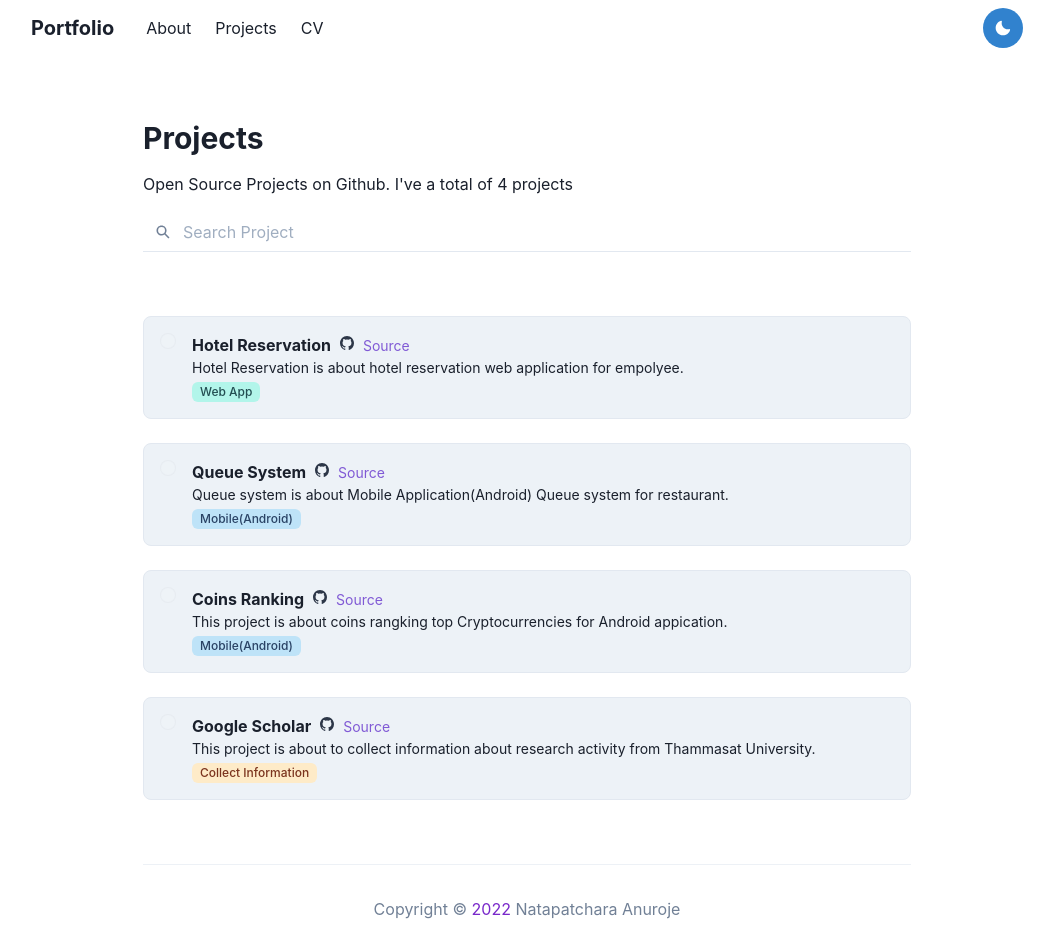
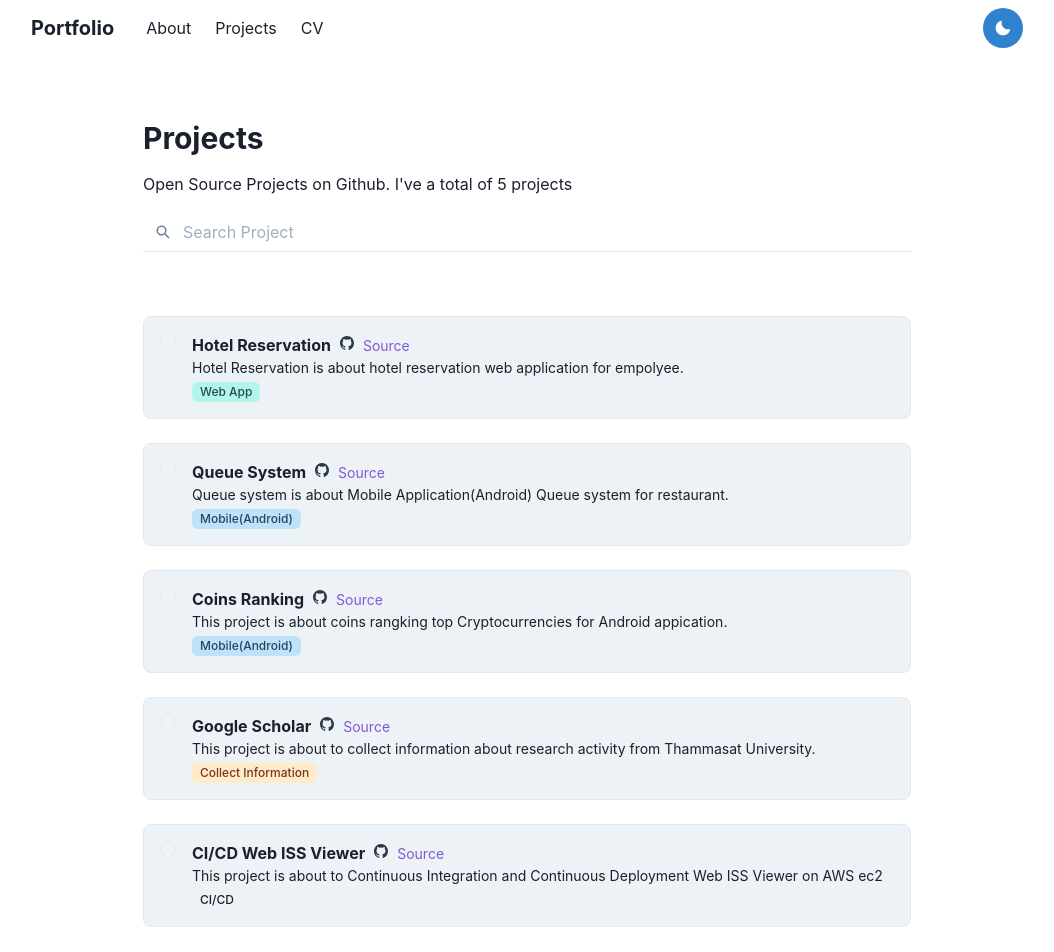
Before and after one commit to markmark345/markmark345.github.io, a Next.js app: page /projects in a window 1280 px wide. Shown: the top 952 px of the page, without its empty margins (113-1167 px from the left). Built offline with nearby package versions, Linux system fonts and the light colour scheme.

Commit message:
add new project

```diff
--- a/data/jsprojects.js
+++ b/data/jsprojects.js
@@ -27,4 +27,11 @@ export const jsproject = [
     description:
       "This project is about to collect information about research activity from Thammasat University.",
   },
+  {
+    title: "CI/CD Web ISS Viewer",
+    github: "https://github.com/markmark345/CS-360-issviewer",
+    type:"CI/CD",
+    description:
+      "This project is about to Continuous Integration and Continuous Deployment Web ISS Viewer on AWS ec2",
+  },
 ];
```
